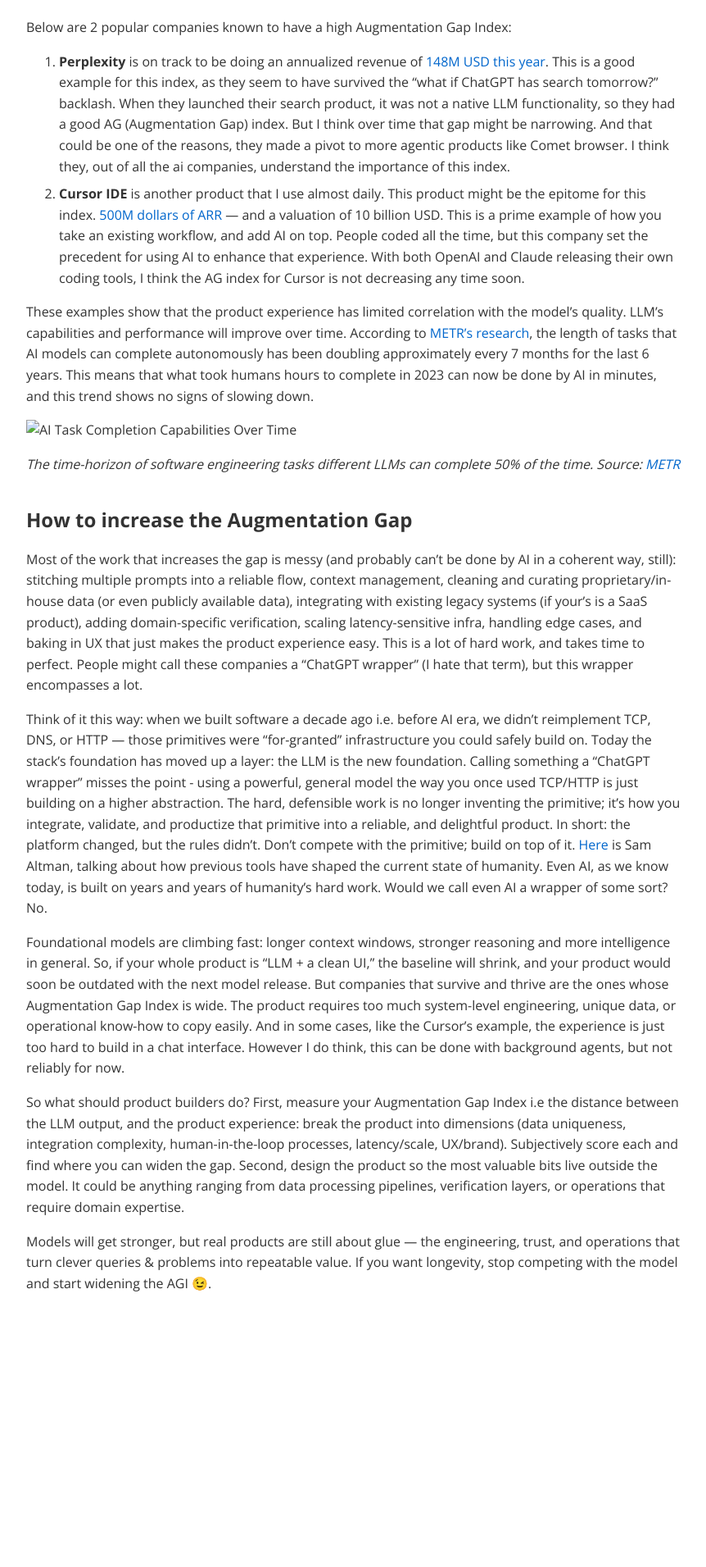
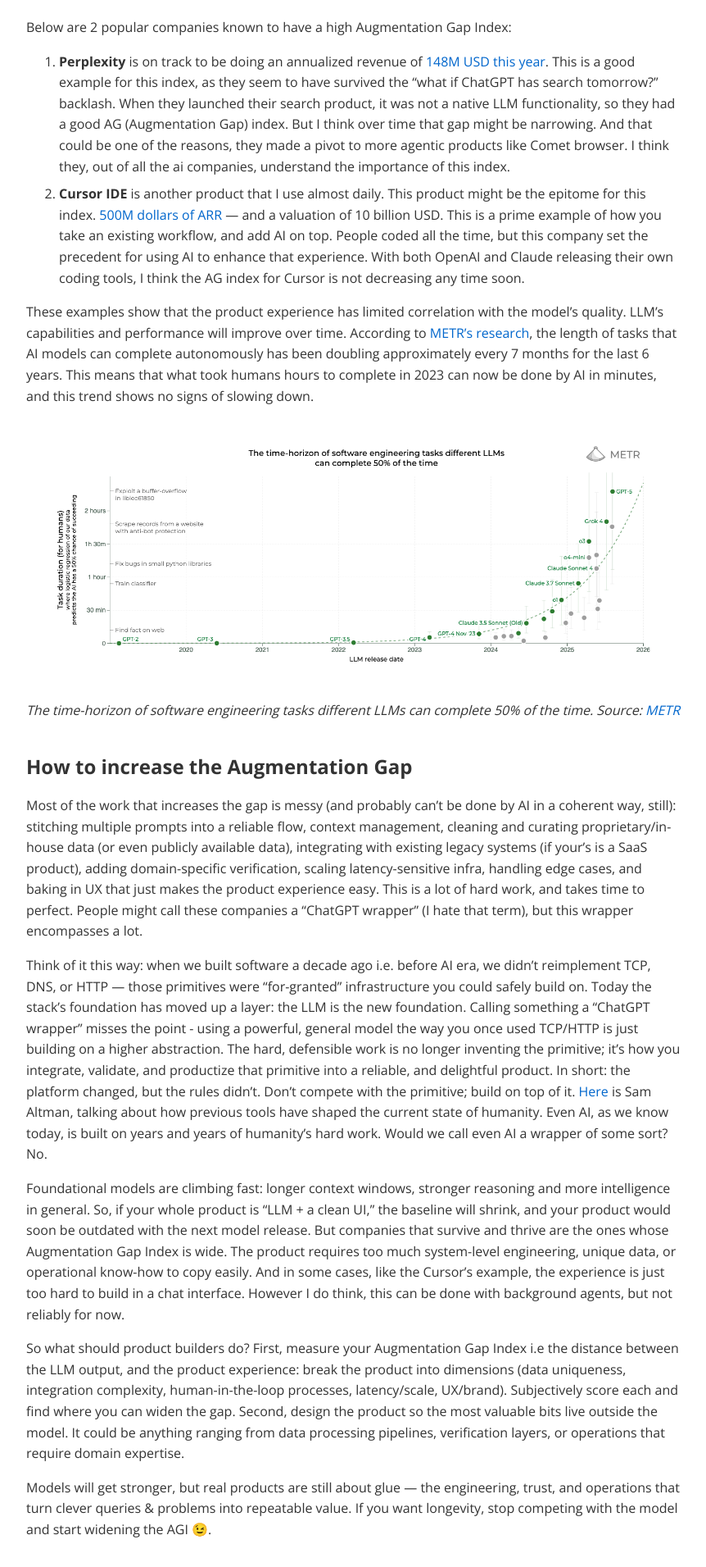
Before and after one commit to nishantkumar1292/nishantkumar1292.github.io, a Jekyll site: the page built from blog/augmentation-gap.md, in a window 1280 px wide. Shown: the part 754-2665 px from the top of the page at 82% size, without its empty margins (208-1070 px from the left). Built offline with Jekyll 4.4.1, drawn with Linux system fonts in a browser that asks for light colours; before the commit the page ends 2364 px from its top, so only the background shows below that.

Commit message:
image edits

```diff
--- a/_layouts/default.html
+++ b/_layouts/default.html
@@ -37,6 +37,12 @@
     li + li {
         margin-top: 0.5em;
     }
+    img {
+        display: block;
+        margin: 2em auto;
+        max-width: 100%;
+        height: auto;
+    }
     </style>
 </head>
 <body>
--- a/blog/augmentation-gap.md
+++ b/blog/augmentation-gap.md
@@ -21,7 +21,7 @@
 
 These examples show that the product experience has limited correlation with the model's quality. LLM's capabilities and performance will improve over time. According to [METR's research](https://metr.org/blog/2025-03-19-measuring-ai-ability-to-complete-long-tasks/), the length of tasks that AI models can complete autonomously has been doubling approximately every 7 months for the last 6 years. This means that what took humans hours to complete in 2023 can now be done by AI in minutes, and this trend shows no signs of slowing down.
 
-![AI Task Completion Capabilities Over Time](augmentation_gap_1.png)
+![AI Task Completion Capabilities Over Time](/blog/augmentation_gap_1.png)
 
 *The time-horizon of software engineering tasks different LLMs can complete 50% of the time. Source: [METR](https://metr.org/blog/2025-03-19-measuring-ai-ability-to-complete-long-tasks/)*
 
```
